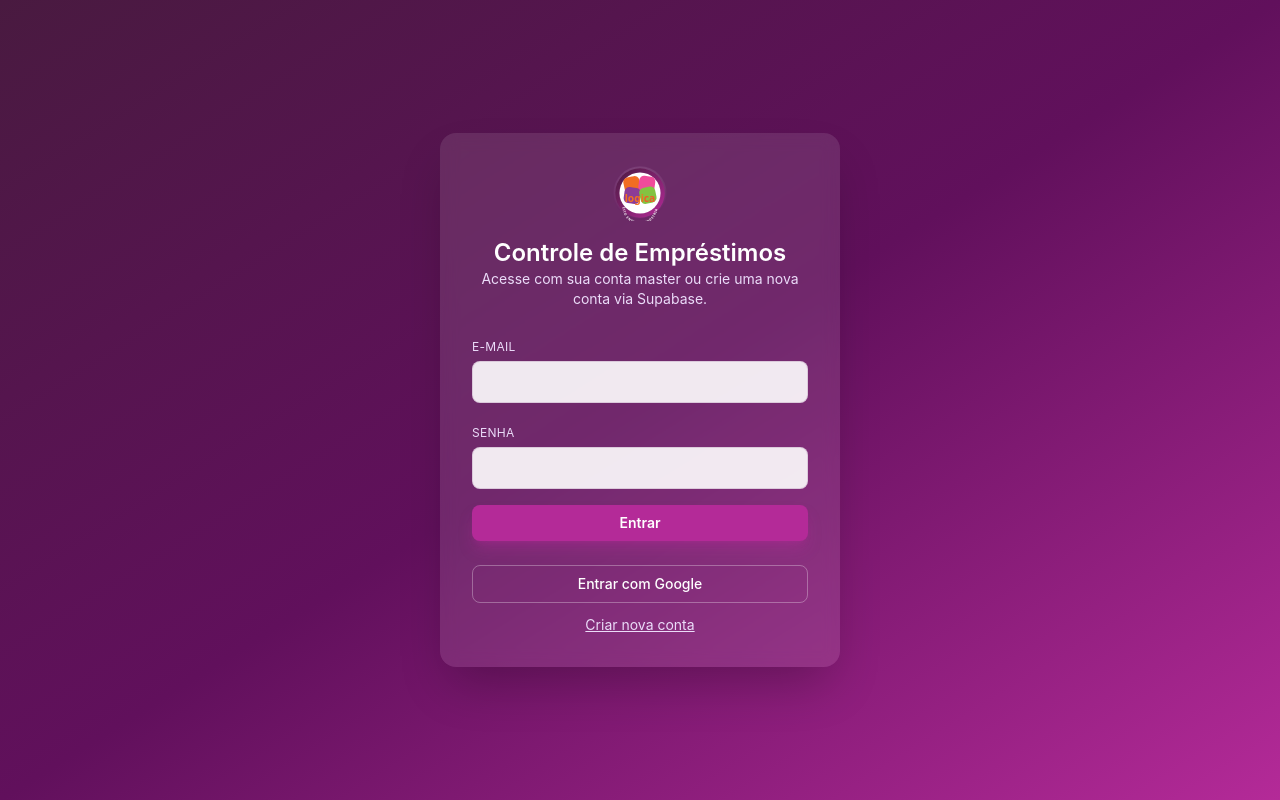
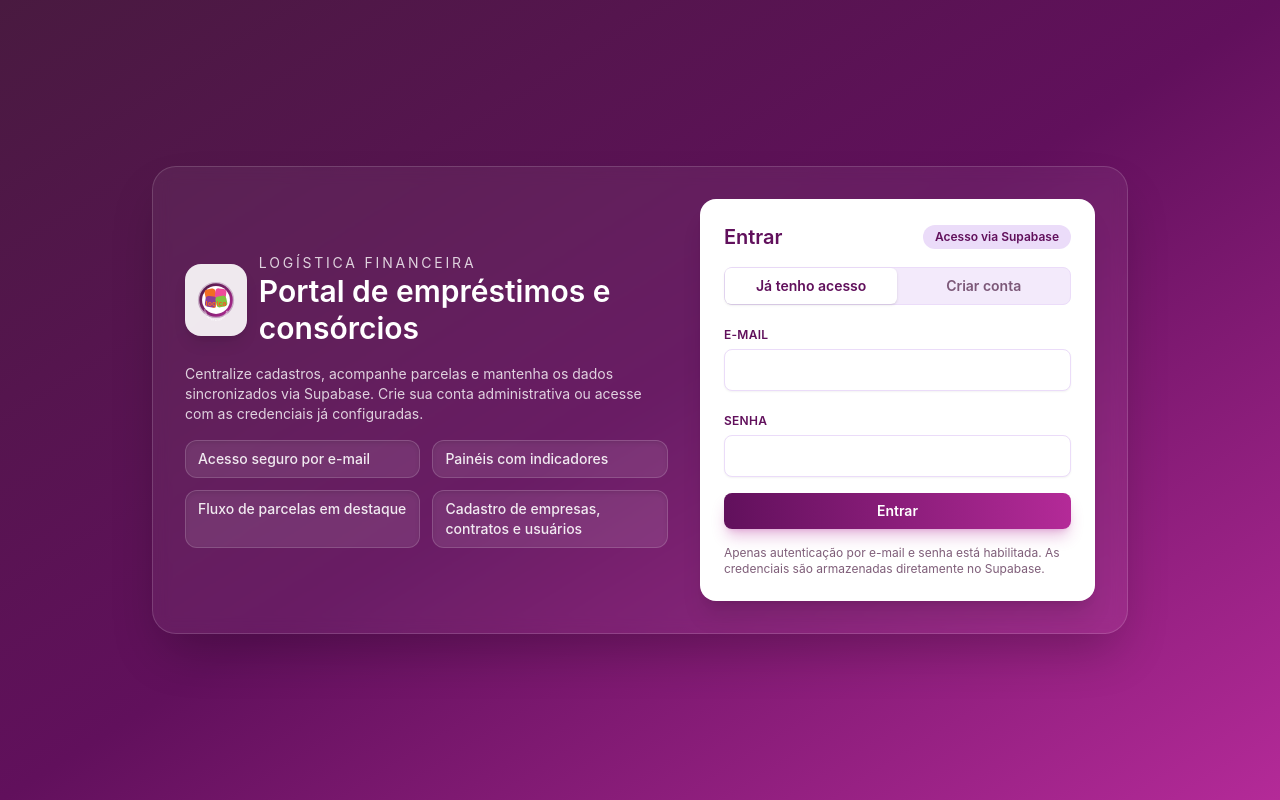
Before and after one commit to herreratc/emprest-logica, a React (Vite) app: page / in a window 1280 px wide. Built offline with nearby package versions, Linux system fonts and the light colour scheme; no server answers; the database is empty.

Commit message:
Refine dashboard UI and simplify Supabase login

```diff
--- a/src/App.tsx
+++ b/src/App.tsx
@@ -21,9 +21,10 @@ type ViewKey =
   | "users";
 
 function AppContent() {
-  const { user, loading, isConfigured } = useAuth();
+  const { user, loading, isConfigured, signOut } = useAuth();
   const [view, setView] = useState<ViewKey>("dashboard");
   const [selectedCompany, setSelectedCompany] = useState<string | "all">("all");
+  const [signOutError, setSignOutError] = useState<string | null>(null);
   const {
     companies,
     loans,
@@ -67,6 +68,19 @@ function AppContent() {
     });
   }, [selectedCompany, installments, filteredLoans, filteredConsortiums]);
 
+  const handleSignOut = async () => {
+    setSignOutError(null);
+    if (!isConfigured) {
+      setSignOutError("Configure o Supabase para encerrar sessões.");
+      return;
+    }
+    try {
+      await signOut();
+    } catch (err) {
+      setSignOutError(err instanceof Error ? err.message : "Erro ao sair");
+    }
+  };
+
   if (loading || dataLoading) {
     return (
       <div className="flex h-screen items-center justify-center bg-logica-light-lilac">
@@ -86,6 +100,48 @@ function AppContent() {
     <div className="flex min-h-screen bg-logica-light-lilac text-logica-deep-purple">
       <Sidebar activeView={view} onChangeView={setView} />
       <main className="flex-1 overflow-y-auto p-6">
+        <div className="mb-6 flex flex-wrap items-center justify-between gap-4 rounded-2xl border border-logica-light-lilac bg-white/80 p-4 shadow-md">
+          <div className="flex items-center gap-3">
+            <div className="rounded-2xl bg-logica-light-lilac p-2 shadow-inner shadow-logica-light-lilac/80">
+              <img src="/logo.svg" alt="Lógica" className="h-12 w-12" />
+            </div>
+            <div>
+              <p className="text-xs font-semibold uppercase tracking-wide text-logica-lilac">Painel financeiro</p>
+              <p className="text-lg font-semibold text-logica-purple">
+                {user ? `Olá, ${user.email}` : "Modo demonstração"}
+              </p>
+              <p className="text-xs text-logica-lilac">{companies.length} empresas cadastradas</p>
+            </div>
+          </div>
+          <div className="flex items-center gap-3 text-sm text-logica-purple">
+            {user && (
+              <button
+                type="button"
+                onClick={handleSignOut}
+                className="flex items-center gap-2 rounded-full border border-logica-light-lilac bg-white px-3 py-2 font-semibold shadow-sm transition hover:-translate-y-0.5 hover:shadow"
+              >
+                <svg xmlns="http://www.w3.org/2000/svg" viewBox="0 0 24 24" fill="currentColor" className="h-5 w-5">
+                  <path d="M13 4.5a.75.75 0 0 0-1.5 0v3.75a.75.75 0 0 0 1.5 0V4.5ZM13 15.75a.75.75 0 0 0-1.5 0v3.75a.75.75 0 0 0 1.5 0v-3.75Z" />
+                  <path
+                    fillRule="evenodd"
+                    d="M21 12a9 9 0 1 1-18 0 9 9 0 0 1 18 0Zm-9-7.5a7.5 7.5 0 1 0 7.5 7.5A7.508 7.508 0 0 0 12 4.5Zm-2.03 5.47a.75.75 0 0 1 1.06 0L12 10.94l.97-.97a.75.75 0 0 1 1.06 1.06l-.97.97.97.97a.75.75 0 1 1-1.06 1.06L12 13.06l-.97.97a.75.75 0 1 1-1.06-1.06l.97-.97-.97-.97a.75.75 0 0 1 0-1.06Z"
+                  />
+                </svg>
+                Sair
+              </button>
+            )}
+            {!user && (
+              <div className="rounded-full bg-logica-light-lilac px-3 py-2 font-semibold text-logica-purple">
+                Login necessário para sincronizar
+              </div>
+            )}
+          </div>
+        </div>
+        {signOutError && (
+          <div className="mb-4 rounded-2xl border border-rose-200 bg-rose-50 p-3 text-sm text-rose-700">
+            {signOutError}
+          </div>
+        )}
         {!isConfigured && (
           <div className="mb-4 rounded-2xl border border-yellow-200 bg-yellow-50 p-4 text-sm text-yellow-800">
             Modo demonstração ativo: configure o Supabase para habilitar login e persistência real dos dados.
--- a/src/auth/AuthProvider.tsx
+++ b/src/auth/AuthProvider.tsx
@@ -15,7 +15,6 @@ type AuthContextValue = {
   loading: boolean;
   signInWithEmail: (email: string, password: string) => Promise<void>;
   signUpWithEmail: (email: string, password: string) => Promise<void>;
-  signInWithGoogle: () => Promise<void>;
   signOut: () => Promise<void>;
   isConfigured: boolean;
 };
@@ -67,11 +66,6 @@ export function AuthProvider({ children }: PropsWithChildren) {
       const { error } = await supabase.auth.signUp({ email, password });
       if (error) throw error;
     },
-    async signInWithGoogle() {
-      if (!supabase) throw notConfiguredError;
-      const { error } = await supabase.auth.signInWithOAuth({ provider: "google" });
-      if (error) throw error;
-    },
     async signOut() {
       if (!supabase) throw notConfiguredError;
       const { error } = await supabase.auth.signOut();
--- a/src/components/Dashboard.tsx
+++ b/src/components/Dashboard.tsx
@@ -12,7 +12,7 @@ const monthReferenceFormatter = new Intl.DateTimeFormat("pt-BR", {
 });
 
 const cardBaseClass =
-  "rounded-2xl border border-white/50 bg-white/80 p-5 shadow-lg shadow-black/5 backdrop-blur transition";
+  "rounded-2xl border border-logica-light-lilac/70 bg-white/90 p-5 shadow-lg shadow-logica-light-lilac/50 backdrop-blur transition hover:-translate-y-0.5 hover:shadow-xl";
 
 type DashboardProps = {
   companies: Company[];
@@ -149,16 +149,101 @@ export function Dashboard({
     }
   ];
 
+  const toneStyles: Record<"purple" | "rose", string> = {
+    purple: "border-logica-purple/20 shadow-logica-purple/15",
+    rose: "border-logica-rose/20 shadow-logica-rose/15"
+  };
+
+  type SummaryCard = {
+    label: string;
+    value: string | number;
+    description: string;
+    icon: string;
+    tone: keyof typeof toneStyles;
+    progress?: number;
+  };
+
+  const summaryCards: SummaryCard[] = [
+    {
+      label: "Empresa",
+      value: companyName,
+      description: `${loans.length + consortiums.length} contratos vinculados`,
+      icon: "🏢",
+      tone: "purple"
+    },
+    {
+      label: "Total de empréstimos",
+      value: loans.length,
+      description: "Contratos ativos e finalizados",
+      icon: "📄",
+      tone: "rose"
+    },
+    {
+      label: "Total de consórcios",
+      value: consortiums.length,
+      description: "Operações em acompanhamento",
+      icon: "💠",
+      tone: "purple"
+    },
+    {
+      label: "Empréstimos em R$",
+      value: formatCurrency(totalLoanValue),
+      description: "Saldo atual a pagar",
+      icon: "💸",
+      tone: "rose"
+    },
+    {
+      label: "Consórcios em R$",
+      value: formatCurrency(totalConsortiumValue),
+      description: "Saldo devedor das cotas",
+      icon: "📊",
+      tone: "purple"
+    },
+    {
+      label: "Dívida total",
+      value: formatCurrency(totalDebt),
+      description: "Empréstimos + consórcios",
+      icon: "🧾",
+      tone: "purple"
+    },
+    {
+      label: "Parcelas pendentes",
+      value: pendingInstallmentsCount,
+      description: `${formatCurrency(upcomingInstallmentsValue)} aguardando liquidação`,
+      icon: "⏳",
+      tone: "rose"
+    },
+    {
+      label: "Próximos pagamentos",
+      value: formatCurrency(upcomingInstallmentsValue),
+      description: "Parcelas ainda não pagas",
+      icon: "📆",
+      tone: "purple"
+    },
+    {
+      label: "Taxa de adimplência",
+      value: `${completionRate}%`,
+      description: `Baseada em ${installments.length} parcelas`,
+      icon: "✅",
+      tone: "purple",
+      progress: completionRate
+    }
+  ];
+
   return (
     <div className="space-y-6">
       <header className="flex flex-wrap items-center justify-between gap-4">
         <div>
+          <p className="text-xs font-semibold uppercase tracking-wide text-logica-lilac">Visão consolidada</p>
           <h1 className="text-3xl font-semibold text-logica-purple">Dashboard</h1>
           <p className="text-sm text-logica-lilac">
             Indicadores consolidados dos empréstimos e consórcios cadastrados na plataforma.
           </p>
         </div>
         <div className="flex flex-wrap items-center gap-3">
+          <div className="rounded-xl bg-white/90 px-4 py-2 text-sm font-semibold text-logica-purple shadow">
+            {companyName}
+          </div>
           <select
             value={selectedCompany}
             onChange={(event) => onSelectCompany(event.target.value as typeof selectedCompany)}
@@ -175,57 +260,24 @@ export function Dashboard({
       </header>
 
       <section className="grid gap-4 sm:grid-cols-2 xl:grid-cols-4 2xl:grid-cols-5">
-        <div className={`${cardBaseClass} border-logica-purple/20 shadow-logica-purple/20`}>
-          <p className="text-xs font-semibold uppercase tracking-wide text-logica-lilac">Empresa</p>
-          <p className="mt-2 text-lg font-semibold text-logica-purple">{companyName}</p>
-          <p className="text-xs text-logica-lilac">{loans.length + consortiums.length} contratos vinculados</p>
+        {summaryCards.map((card) => (
+          <div key={card.label} className={`${cardBaseClass} ${toneStyles[card.tone]}`}>
+            <div className="flex items-center justify-between">
+              <p className="text-xs font-semibold uppercase tracking-wide text-logica-lilac">{card.label}</p>
+              <span className="text-lg">{card.icon}</span>
             </div>
-        <div className={`${cardBaseClass} border-logica-rose/20 shadow-logica-rose/20`}>
-          <p className="text-xs font-semibold uppercase tracking-wide text-logica-lilac">Total de empréstimos</p>
-          <p className="mt-2 text-3xl font-bold text-logica-rose">{loans.length}</p>
-          <p className="text-xs text-logica-lilac">Quantidade de contratos ativos e finalizados</p>
-        </div>
-        <div className={`${cardBaseClass} border-logica-purple/20 shadow-logica-purple/20`}>
-          <p className="text-xs font-semibold uppercase tracking-wide text-logica-lilac">Total de consórcios</p>
-          <p className="mt-2 text-3xl font-bold text-logica-purple">{consortiums.length}</p>
-          <p className="text-xs text-logica-lilac">Operações em acompanhamento</p>
-        </div>
-        <div className={`${cardBaseClass} border-logica-rose/20 shadow-logica-rose/20`}>
-          <p className="text-xs font-semibold uppercase tracking-wide text-logica-lilac">Empréstimos em R$</p>
-          <p className="mt-2 text-3xl font-bold text-logica-rose">{formatCurrency(totalLoanValue)}</p>
-          <p className="text-xs text-logica-lilac">Saldo atual a pagar em empréstimos</p>
-        </div>
-        <div className={`${cardBaseClass} border-logica-purple/20 shadow-logica-purple/20`}>
-          <p className="text-xs font-semibold uppercase tracking-wide text-logica-lilac">Consórcios em R$</p>
-          <p className="mt-2 text-3xl font-bold text-logica-purple">{formatCurrency(totalConsortiumValue)}</p>
-          <p className="text-xs text-logica-lilac">Saldo devedor das cotas em aberto</p>
-        </div>
-        <div className={`${cardBaseClass} border-logica-purple/20 shadow-logica-purple/20`}>
-          <p className="text-xs font-semibold uppercase tracking-wide text-logica-lilac">Dívida total</p>
-          <p className="mt-2 text-3xl font-bold text-logica-purple">{formatCurrency(totalDebt)}</p>
-          <p className="text-xs text-logica-lilac">Saldo restante somando todos os contratos</p>
-        </div>
-        <div className={`${cardBaseClass} border-logica-rose/20 shadow-logica-rose/20`}>
-          <p className="text-xs font-semibold uppercase tracking-wide text-logica-lilac">Parcelas pendentes</p>
-          <p className="mt-2 text-3xl font-bold text-logica-rose">{pendingInstallmentsCount}</p>
-          <p className="text-xs text-logica-lilac">{formatCurrency(upcomingInstallmentsValue)} aguardando liquidação</p>
-        </div>
-        <div className={`${cardBaseClass} border-logica-purple/20 shadow-logica-purple/20`}>
-          <p className="text-xs font-semibold uppercase tracking-wide text-logica-lilac">Próximos pagamentos</p>
-          <p className="mt-2 text-3xl font-bold text-logica-purple">{formatCurrency(upcomingInstallmentsValue)}</p>
-          <p className="text-xs text-logica-lilac">Parcelas ainda não pagas</p>
-        </div>
-        <div className={`${cardBaseClass} border-logica-purple/20 shadow-logica-purple/20`}>
-          <p className="text-xs font-semibold uppercase tracking-wide text-logica-lilac">Taxa de adimplência</p>
-          <p className="mt-2 text-3xl font-bold text-logica-purple">{completionRate}%</p>
+            <p className="mt-2 text-3xl font-bold text-logica-purple">{card.value}</p>
+            <p className="text-xs text-logica-lilac">{card.description}</p>
+            {card.progress !== undefined && (
               <div className="mt-3 h-2 w-full rounded-full bg-logica-light-lilac/70">
                 <div
                   className="h-2 rounded-full bg-gradient-to-r from-emerald-400 to-emerald-600"
-              style={{ width: `${completionRate}%` }}
+                  style={{ width: `${card.progress}%` }}
                 />
               </div>
-          <p className="mt-2 text-xs text-logica-lilac">Baseada em {installments.length} parcelas</p>
+            )}
           </div>
+        ))}
       </section>
 
       <section className="grid gap-4 xl:grid-cols-3">
--- a/src/components/LoginView.tsx
+++ b/src/components/LoginView.tsx
@@ -2,7 +2,7 @@ import { FormEvent, useState } from "react";
 import { useAuth } from "../auth/AuthProvider";
 
 export function LoginView() {
-  const { signInWithEmail, signUpWithEmail, signInWithGoogle, isConfigured } = useAuth();
+  const { signInWithEmail, signUpWithEmail, isConfigured } = useAuth();
   const [email, setEmail] = useState("");
   const [password, setPassword] = useState("");
   const [mode, setMode] = useState<"login" | "signup">("login");
@@ -30,81 +30,114 @@ export function LoginView() {
     }
   };
 
-  const handleGoogle = async () => {
-    setError(null);
-    if (!isConfigured) {
-      setError("Configure o Supabase para autenticar com Google.");
-      return;
-    }
-    try {
-      await signInWithGoogle();
-    } catch (err) {
-      setError(err instanceof Error ? err.message : "Erro inesperado");
-    }
-  };
-
   return (
     <div className="flex min-h-screen bg-gradient-to-br from-logica-deep-purple via-logica-purple to-logica-rose">
-      <div className="mx-auto flex w-full max-w-md flex-col justify-center px-6 py-12 text-white">
-        <div className="rounded-2xl bg-white/10 p-8 shadow-2xl backdrop-blur">
-          <div className="mb-6 text-center">
-            <img src="/logo.svg" alt="Lógica" className="mx-auto h-14 w-14" />
-            <h1 className="mt-4 text-2xl font-semibold">Controle de Empréstimos</h1>
-            <p className="text-sm text-logica-light-lilac">
-              Acesse com sua conta master ou crie uma nova conta via Supabase.
+      <div className="mx-auto flex w-full max-w-5xl flex-col justify-center px-6 py-12 text-white">
+        <div className="grid items-center gap-8 rounded-3xl border border-white/15 bg-white/5 p-8 shadow-2xl backdrop-blur md:grid-cols-[1.1fr_0.9fr]">
+          <div className="space-y-4">
+            <div className="flex items-center gap-3">
+              <div className="rounded-2xl bg-white/90 p-3 shadow-lg shadow-black/10">
+                <img src="/logo.svg" alt="Lógica" className="h-12 w-12" />
+              </div>
+              <div>
+                <p className="text-sm uppercase tracking-[0.2em] text-white/80">Logística financeira</p>
+                <h1 className="text-3xl font-semibold leading-tight">Portal de empréstimos e consórcios</h1>
+              </div>
+            </div>
+            <p className="text-sm text-white/80">
+              Centralize cadastros, acompanhe parcelas e mantenha os dados sincronizados via Supabase. Crie sua conta
+              administrativa ou acesse com as credenciais já configuradas.
             </p>
+            <div className="grid gap-3 sm:grid-cols-2">
+              {["Acesso seguro por e-mail", "Painéis com indicadores", "Fluxo de parcelas em destaque", "Cadastro de empresas, contratos e usuários"].map((item) => (
+                <div
+                  key={item}
+                  className="rounded-xl border border-white/15 bg-white/10 px-3 py-2 text-sm font-medium text-white/90 shadow-inner shadow-black/10"
+                >
+                  {item}
+                </div>
+              ))}
+            </div>
             {!isConfigured && (
-              <p className="mt-2 text-xs text-yellow-200">
-                Defina as variáveis VITE_SUPABASE_URL e VITE_SUPABASE_ANON_KEY para habilitar o login.
+              <div className="flex items-start gap-3 rounded-xl border border-yellow-200/50 bg-yellow-100/10 p-3 text-sm text-yellow-50">
+                <span className="mt-0.5 text-lg">⚠️</span>
+                <div>
+                  <p className="font-semibold">Variáveis de ambiente pendentes</p>
+                  <p className="text-white/80">
+                    Defina VITE_SUPABASE_URL e VITE_SUPABASE_ANON_KEY para habilitar login e criação de contas direto no
+                    Supabase.
                   </p>
+                </div>
+              </div>
             )}
           </div>
+
+          <div className="rounded-2xl bg-white p-6 text-logica-deep-purple shadow-xl">
+            <div className="mb-4 flex items-center justify-between">
+              <h2 className="text-xl font-semibold text-logica-purple">
+                {mode === "login" ? "Entrar" : "Criar conta"}
+              </h2>
+              <div className="rounded-full bg-logica-light-lilac px-3 py-1 text-xs font-semibold text-logica-purple">
+                Acesso via Supabase
+              </div>
+            </div>
+            <div className="mb-4 grid grid-cols-2 rounded-lg border border-logica-light-lilac bg-logica-light-lilac/60 text-sm font-semibold">
+              <button
+                type="button"
+                onClick={() => setMode("login")}
+                className={`rounded-md px-3 py-2 transition ${
+                  mode === "login" ? "bg-white text-logica-purple shadow" : "text-logica-deep-purple/70"
+                }`}
+              >
+                Já tenho acesso
+              </button>
+              <button
+                type="button"
+                onClick={() => setMode("signup")}
+                className={`rounded-md px-3 py-2 transition ${
+                  mode === "signup" ? "bg-white text-logica-purple shadow" : "text-logica-deep-purple/70"
+                }`}
+              >
+                Criar conta
+              </button>
+            </div>
+
             <form onSubmit={handleSubmit} className="space-y-4">
-            <div>
-              <label className="text-xs uppercase tracking-wide text-logica-light-lilac">E-mail</label>
+              <div className="space-y-1">
+                <label className="text-xs font-semibold uppercase tracking-wide text-logica-purple">E-mail</label>
                 <input
                   type="email"
                   value={email}
                   onChange={(event) => setEmail(event.target.value)}
                   required
                   disabled={!isConfigured}
-                className="mt-1 w-full rounded-lg border border-logica-lilac/40 bg-white/90 px-3 py-2 text-logica-deep-purple focus:border-logica-rose focus:outline-none disabled:cursor-not-allowed disabled:opacity-70"
+                  className="w-full rounded-lg border border-logica-light-lilac px-3 py-2 text-logica-deep-purple shadow-sm focus:border-logica-rose focus:outline-none disabled:cursor-not-allowed disabled:opacity-70"
                 />
               </div>
-            <div>
-              <label className="text-xs uppercase tracking-wide text-logica-light-lilac">Senha</label>
+              <div className="space-y-1">
+                <label className="text-xs font-semibold uppercase tracking-wide text-logica-purple">Senha</label>
                 <input
                   type="password"
                   value={password}
                   onChange={(event) => setPassword(event.target.value)}
                   required
                   disabled={!isConfigured}
-                className="mt-1 w-full rounded-lg border border-logica-lilac/40 bg-white/90 px-3 py-2 text-logica-deep-purple focus:border-logica-rose focus:outline-none disabled:cursor-not-allowed disabled:opacity-70"
+                  className="w-full rounded-lg border border-logica-light-lilac px-3 py-2 text-logica-deep-purple shadow-sm focus:border-logica-rose focus:outline-none disabled:cursor-not-allowed disabled:opacity-70"
                 />
               </div>
-            {error && <p className="text-sm text-rose-200">{error}</p>}
+              {error && <p className="text-sm text-rose-600">{error}</p>}
               <button
                 type="submit"
                 disabled={loading || !isConfigured}
-              className="w-full rounded-lg bg-logica-rose px-4 py-2 text-sm font-semibold text-white shadow-lg shadow-logica-rose/40 transition hover:bg-logica-purple disabled:cursor-not-allowed disabled:opacity-70"
+                className="flex w-full items-center justify-center gap-2 rounded-lg bg-gradient-to-r from-logica-purple to-logica-rose px-4 py-2 text-sm font-semibold text-white shadow-lg shadow-logica-rose/30 transition hover:brightness-105 disabled:cursor-not-allowed disabled:opacity-70"
               >
-              {loading ? "Aguarde..." : mode === "login" ? "Entrar" : "Criar conta"}
+                {loading ? "Autenticando..." : mode === "login" ? "Entrar" : "Cadastrar"}
               </button>
+              <p className="text-xs text-logica-deep-purple/70">
+                Apenas autenticação por e-mail e senha está habilitada. As credenciais são armazenadas diretamente no
+                Supabase.
+              </p>
             </form>
-          <div className="mt-6 space-y-3 text-center text-sm">
-            <button
-              onClick={handleGoogle}
-              disabled={!isConfigured}
-              className="w-full rounded-lg border border-white/30 px-4 py-2 font-medium transition hover:border-white/60 disabled:cursor-not-allowed disabled:opacity-70"
-            >
-              Entrar com Google
-            </button>
-            <button
-              onClick={() => setMode(mode === "login" ? "signup" : "login")}
-              className="text-logica-light-lilac underline hover:text-white"
-            >
-              {mode === "login" ? "Criar nova conta" : "Já tenho conta"}
-            </button>
           </div>
         </div>
       </div>
--- a/src/components/Sidebar.tsx
+++ b/src/components/Sidebar.tsx
@@ -21,7 +21,9 @@ export function Sidebar({ activeView, onChangeView }: SidebarProps) {
   return (
     <aside className="flex w-64 flex-col border-r border-logica-lilac bg-white/80 p-6 backdrop-blur">
       <div className="flex items-center gap-3">
-        <img src="/logo.svg" alt="Lógica" className="h-12 w-12" />
+        <div className="rounded-2xl bg-logica-light-lilac p-2 shadow-inner">
+          <img src="/logo.svg" alt="Lógica" className="h-12 w-12" />
+        </div>
         <div>
           <p className="text-sm font-semibold text-logica-purple">Controle de Empréstimos</p>
           <p className="text-xs text-logica-lilac">Lógica App</p>
```
Lines whose indentation alone changed are shown as unchanged.
